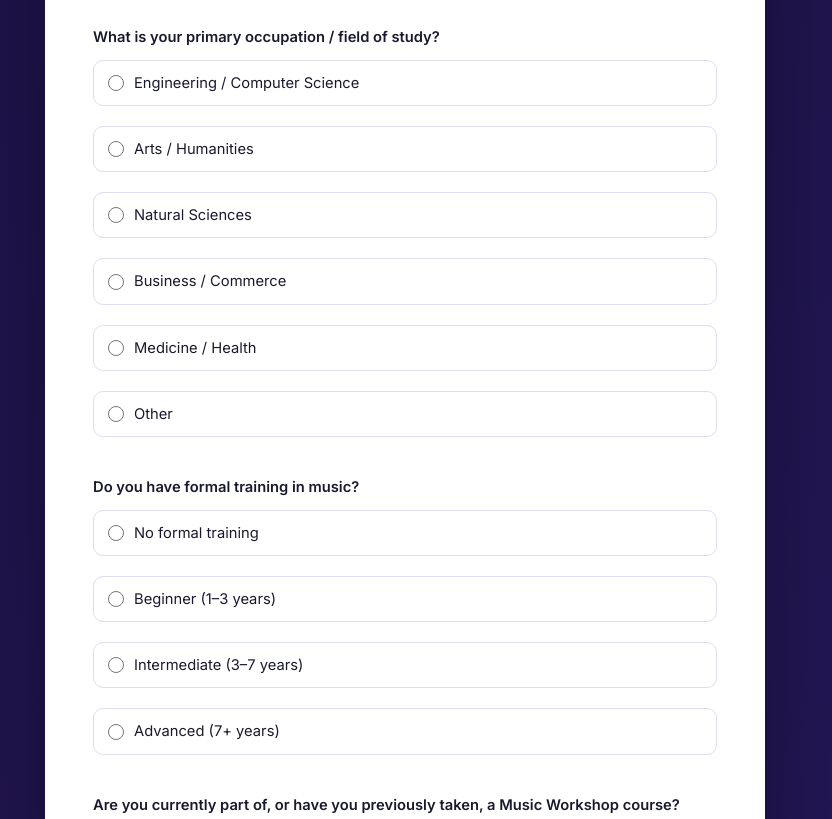
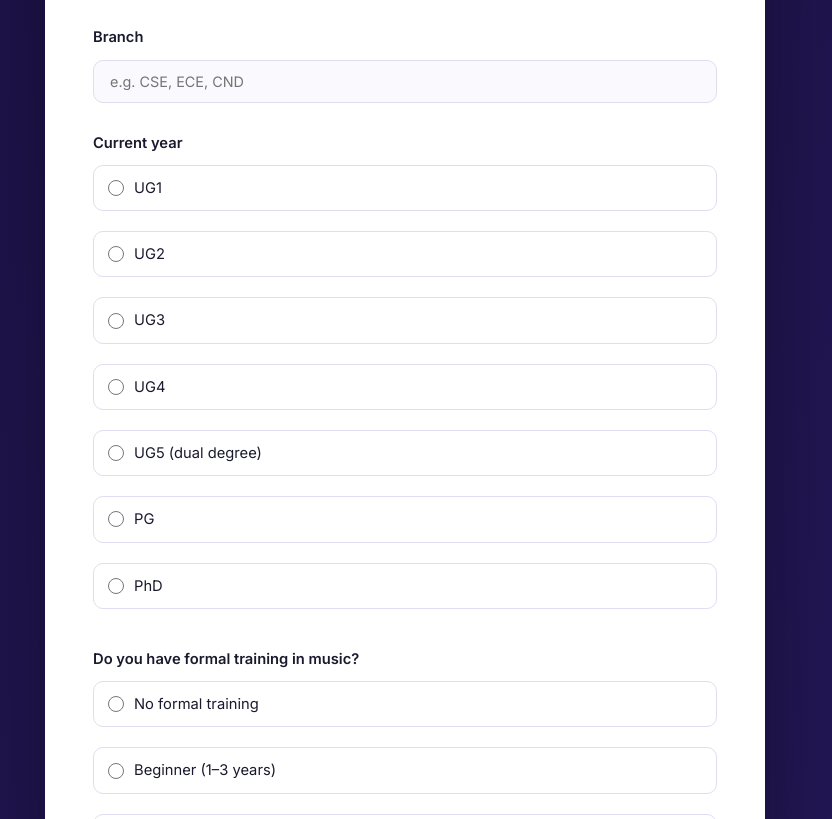
Before and after one commit to Akshaybunny18/raaga-taala-study, a plain HTML site: page intake.html in a window 1280 px wide. Shown: the part 1175-1994 px from the top of the page, without its empty margins (235-1067 px from the left). Drawn offline with nearby package versions, Linux system fonts and the light colour scheme; a web font is replaced by a local one.

Commit message:
intake form updates

```diff
--- a/intake.html
+++ b/intake.html
@@ -38,7 +38,7 @@
           <label>Roll number
             <span class="hint">You'll log in to the test session with this — no password needed</span>
           </label>
-          <input type="text" name="roll" required pattern="[A-Za-z0-9]{4,20}" title="4–20 letters or digits" placeholder="e.g. 2024111033" />
+          <input type="text" name="roll" required pattern="[A-Za-z0-9]{4,20}" title="4–20 letters or digits" placeholder="e.g. 20xxxxxxxx" />
         </div>
 
         <div class="form-group">
@@ -68,14 +68,20 @@
         </div>
 
         <div class="form-group">
-          <label>What is your primary occupation / field of study?</label>
+          <label>Branch</label>
+          <input type="text" name="branch" required placeholder="e.g. CSE, ECE, CND" />
+        </div>
+
+        <div class="form-group">
+          <label>Current year</label>
           <div class="radio-group">
-            <label><input type="radio" name="occupation" value="engineering" required /> Engineering / Computer Science</label>
-            <label><input type="radio" name="occupation" value="arts_hum" /> Arts / Humanities</label>
-            <label><input type="radio" name="occupation" value="sciences" /> Natural Sciences</label>
-            <label><input type="radio" name="occupation" value="business" /> Business / Commerce</label>
-            <label><input type="radio" name="occupation" value="medicine" /> Medicine / Health</label>
-            <label><input type="radio" name="occupation" value="other" /> Other</label>
+            <label><input type="radio" name="year" value="UG1" required /> UG1</label>
+            <label><input type="radio" name="year" value="UG2" /> UG2</label>
+            <label><input type="radio" name="year" value="UG3" /> UG3</label>
+            <label><input type="radio" name="year" value="UG4" /> UG4</label>
+            <label><input type="radio" name="year" value="UG5" /> UG5 (dual degree)</label>
+            <label><input type="radio" name="year" value="PG" /> PG</label>
+            <label><input type="radio" name="year" value="PhD" /> PhD</label>
           </div>
         </div>
 
```
Also changed, not shown: session.html (+1 -1 lines).
